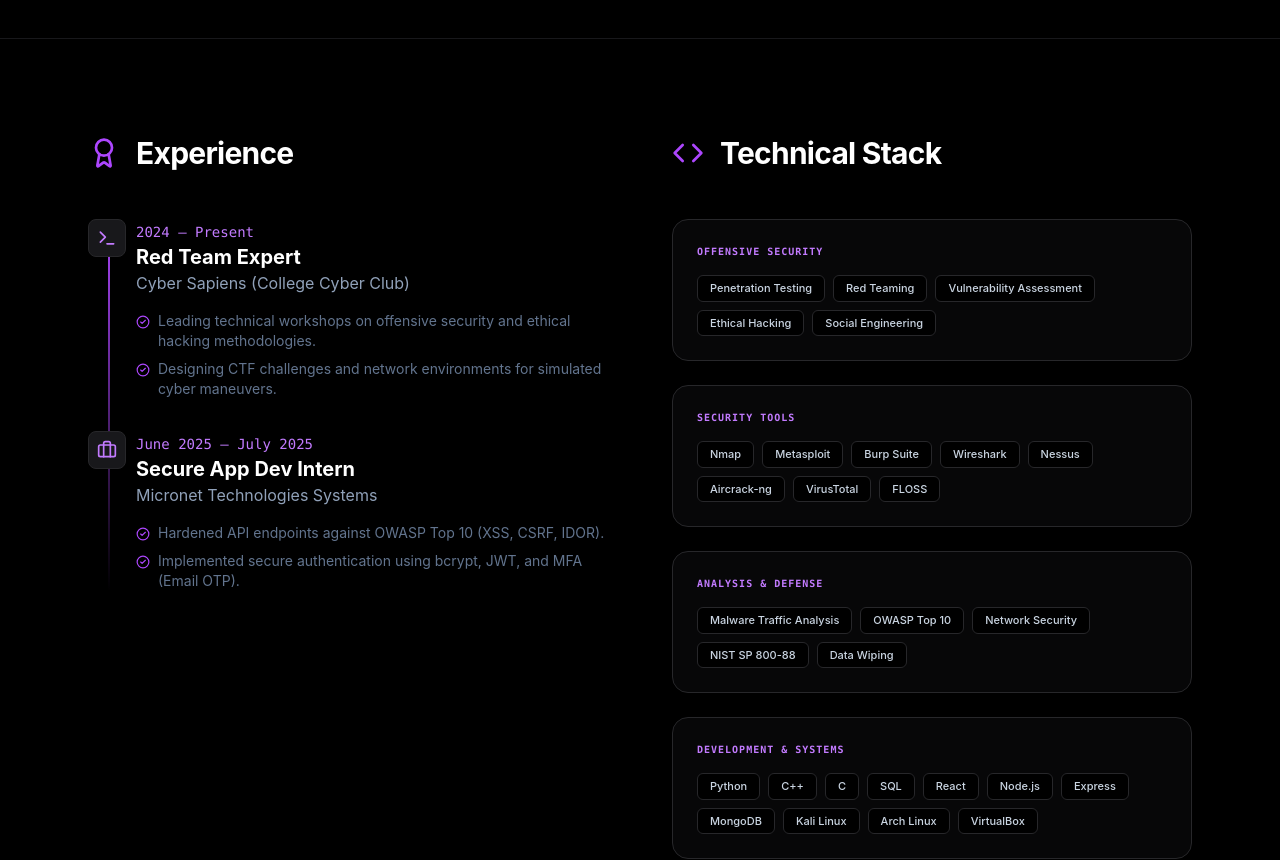
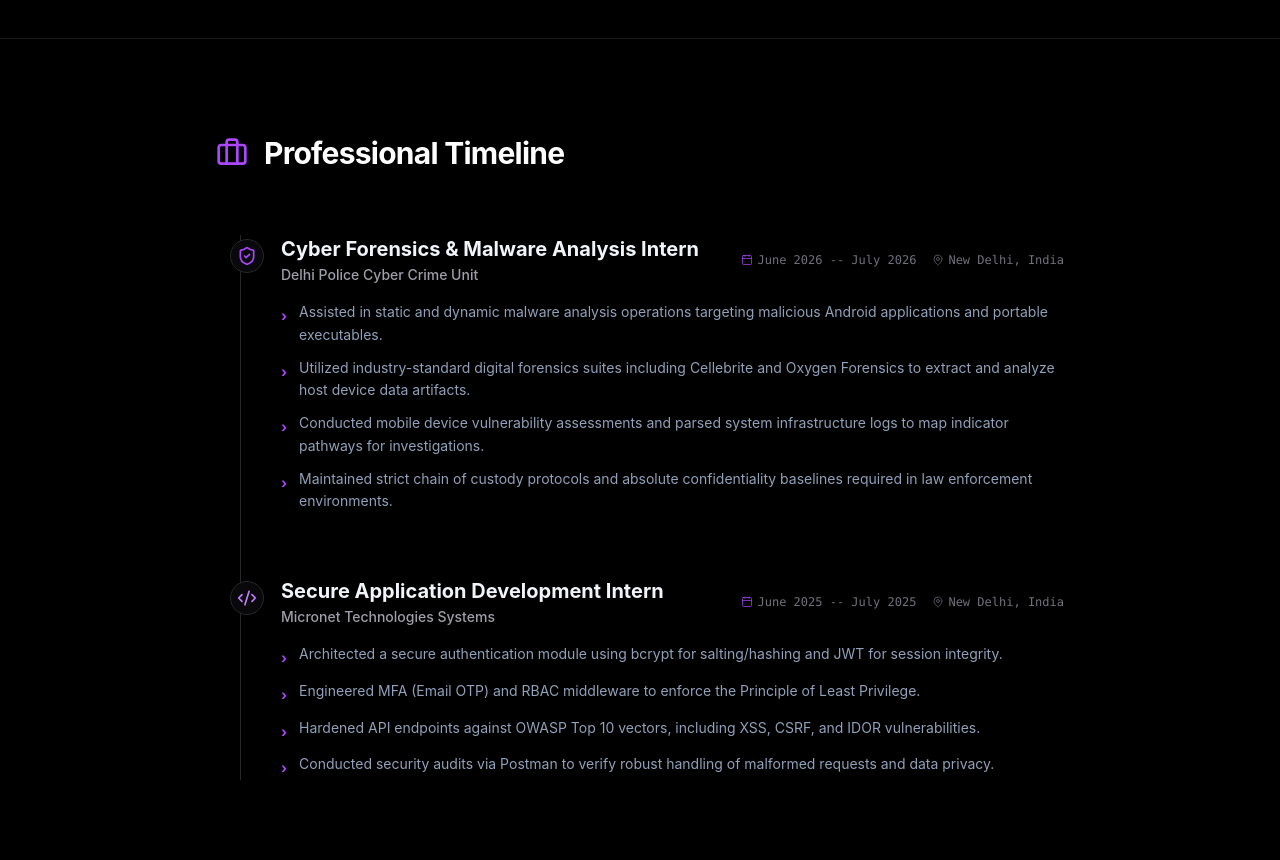
Before and after one commit to Hellthrone2005/Portfolio, a React app: page / in a window 1280 px wide. Shown: the part 2740-3600 px from the top of the page. Built offline with nearby package versions, Linux system fonts and the light colour scheme; the HTML template or start-up script is replaced by a standard one.

Commit message:
feat: add Delhi Police Cyber Crime forensics internship to experience timeline

```diff
--- a/src/components/Experience.jsx
+++ b/src/components/Experience.jsx
@@ -1,109 +1,91 @@
-import { Briefcase, Terminal, Award, Code, CheckCircle2 } from 'lucide-react';
+import { Briefcase, Calendar, MapPin, ShieldAlert, Code2, ShieldCheck, FileCheck } from 'lucide-react';
+import { motion } from 'framer-motion';
 
 export default function Experience() {
   const experiences = [
     {
-      title: "Red Team Expert",
-      org: "Cyber Sapiens (College Cyber Club)",
-      date: "2024 – Present",
-      desc: [
-        "Leading technical workshops on offensive security and ethical hacking methodologies.",
-        "Designing CTF challenges and network environments for simulated cyber maneuvers."
-      ],
-      icon: <Terminal size={20} />
+      role: "Cyber Forensics & Malware Analysis Intern",
+      company: "Delhi Police Cyber Crime Unit",
+      location: "New Delhi, India",
+      duration: "June 2026 -- July 2026",
+      icon: <ShieldCheck className="text-purple-500" size={20} />,
+      points: [
+        "Assisted in static and dynamic malware analysis operations targeting malicious Android applications and portable executables.",
+        "Utilized industry-standard digital forensics suites including Cellebrite and Oxygen Forensics to extract and analyze host device data artifacts.",
+        "Conducted mobile device vulnerability assessments and parsed system infrastructure logs to map indicator pathways for investigations.",
+        "Maintained strict chain of custody protocols and absolute confidentiality baselines required in law enforcement environments."
+      ]
     },
     {
-      title: "Secure App Dev Intern",
-      org: "Micronet Technologies Systems",
-      date: "June 2025 – July 2025",
-      desc: [
-        "Hardened API endpoints against OWASP Top 10 (XSS, CSRF, IDOR).",
-        "Implemented secure authentication using bcrypt, JWT, and MFA (Email OTP)."
-      ],
-      icon: <Briefcase size={20} />
-    }
-  ];
-
-  const skillGroups = [
-    {
-      category: "Offensive Security",
-      skills: ["Penetration Testing", "Red Teaming", "Vulnerability Assessment", "Ethical Hacking", "Social Engineering"]
-    },
-    {
-      category: "Security Tools",
-      skills: ["Nmap", "Metasploit", "Burp Suite", "Wireshark", "Nessus", "Aircrack-ng", "VirusTotal", "FLOSS"]
-    },
-    {
-      category: "Analysis & Defense",
-      skills: ["Malware Traffic Analysis", "OWASP Top 10", "Network Security", "NIST SP 800-88", "Data Wiping"]
-    },
-    {
-      category: "Development & Systems",
-      skills: ["Python", "C++", "C", "SQL", "React", "Node.js", "Express", "MongoDB", "Kali Linux", "Arch Linux", "VirtualBox"]
+      role: "Secure Application Development Intern",
+      company: "Micronet Technologies Systems",
+      location: "New Delhi, India",
+      duration: "June 2025 -- July 2025",
+      icon: <Code2 className="text-purple-400" size={20} />,
+      points: [
+        "Architected a secure authentication module using bcrypt for salting/hashing and JWT for session integrity.",
+        "Engineered MFA (Email OTP) and RBAC middleware to enforce the Principle of Least Privilege.",
+        "Hardened API endpoints against OWASP Top 10 vectors, including XSS, CSRF, and IDOR vulnerabilities.",
+        "Conducted security audits via Postman to verify robust handling of malformed requests and data privacy."
+      ]
     }
   ];
 
   return (
     <section id="experience" className="py-24 bg-black text-white border-t border-zinc-900">
-      <div className="max-w-6xl mx-auto px-6">
-        <div className="grid lg:grid-cols-2 gap-16">
+      <div className="max-w-4xl mx-auto px-6">
+        <div className="flex items-center gap-4 mb-16">
+          <Briefcase className="text-purple-500" size={32} />
+          <h2 className="text-3xl font-bold tracking-tight">Professional Timeline</h2>
+        </div>
 
-          {/* Left: Experience Timeline */}
-          <div className="space-y-12">
-            <div className="flex items-center gap-4">
-              <Award className="text-purple-500" size={32} />
-              <h2 className="text-3xl font-bold tracking-tight">Experience</h2>
-            </div>
+        <div className="relative border-l border-zinc-800 ml-4 md:ml-6 space-y-16">
+          {experiences.map((exp, i) => (
+            <motion.div
+              key={i}
+              initial={{ opacity: 0, x: -20 }}
+              whileInView={{ opacity: 1, x: 0 }}
+              transition={{ delay: i * 0.1, duration: 0.4 }}
+              viewport={{ once: true }}
+              className="relative pl-8 md:pl-10 group"
+            >
+              {/* Timeline Node Icon */}
+              <div className="absolute -left-[11px] top-1 bg-black border border-zinc-800 group-hover:border-purple-500 rounded-full p-1.5 transition-colors duration-300 z-10 bg-zinc-950">
+                {exp.icon}
+              </div>
 
-            <div className="space-y-8 relative before:absolute before:inset-0 before:ml-5 before:h-full before:w-0.5 before:bg-gradient-to-b before:from-purple-500 before:to-transparent">
-              {experiences.map((exp, i) => (
-                <div key={i} className="relative pl-12">
-                  <div className="absolute left-0 p-2 bg-zinc-900 border border-zinc-800 rounded-lg text-purple-400">
-                    {exp.icon}
+              {/* Experience Header */}
+              <div className="flex flex-col md:flex-row md:items-center justify-between gap-2 mb-4">
+                <div>
+                  <h3 className="text-xl font-bold text-slate-100 group-hover:text-purple-400 transition-colors duration-300">
+                    {exp.role}
+                  </h3>
+                  <p className="text-sm font-medium text-zinc-400 mt-0.5">{exp.company}</p>
+                </div>
+
+                <div className="flex flex-wrap items-center gap-4 text-xs font-mono text-zinc-500">
+                  <div className="flex items-center gap-1">
+                    <Calendar size={12} className="text-purple-500/70" />
+                    <span>{exp.duration}</span>
                   </div>
-                  <div>
-                    <span className="text-purple-400 text-sm font-mono">{exp.date}</span>
-                    <h3 className="text-xl font-bold">{exp.title}</h3>
-                    <p className="text-slate-400 mb-4">{exp.org}</p>
-                    <ul className="space-y-2">
-                      {exp.desc.map((item, j) => (
-                        <li key={j} className="text-sm text-slate-500 flex gap-2">
-                          <CheckCircle2 size={14} className="text-purple-500 mt-1 shrink-0" />
-                          {item}
-                        </li>
-                      ))}
-                    </ul>
+                  <div className="flex items-center gap-1">
+                    <MapPin size={12} className="text-zinc-600" />
+                    <span>{exp.location}</span>
                   </div>
                 </div>
-              ))}
-            </div>
-          </div>
+              </div>
 
-          {/* Right: Expanded Technical Stack */}
-          <div className="space-y-12">
-            <div className="flex items-center gap-4">
-              <Code className="text-purple-500" size={32} />
-              <h2 className="text-3xl font-bold tracking-tight">Technical Stack</h2>
-            </div>
-
-            <div className="grid gap-6">
-              {skillGroups.map((group, i) => (
-                <div key={i} className="p-6 bg-zinc-900/30 border border-zinc-800 rounded-2xl">
-                  <h3 className="text-purple-400 font-mono text-[10px] font-bold uppercase tracking-widest mb-4">
-                    {group.category}
-                  </h3>
-                  <div className="flex flex-wrap gap-2">
-                    {group.skills.map((skill, j) => (
-                      <span key={j} className="px-3 py-1 bg-black border border-zinc-800 rounded-md text-[11px] font-medium text-slate-300">
-                        {skill}
-                      </span>
-                    ))}
-                  </div>
-                </div>
-              ))}
-            </div>
-          </div>
-
+              {/* Bullet Points */}
+              <ul className="space-y-2.5 text-sm text-slate-400 leading-relaxed list-none pl-0">
+                {exp.points.map((point, idx) => (
+                  <li key={idx} className="flex items-start gap-3">
+                    <span className="text-purple-500 font-bold mt-1 select-none">›</span>
+                    <span>{point}</span>
+                  </li>
+                ))}
+              </ul>
+            </motion.div>
+          ))}
         </div>
       </div>
     </section>
```
